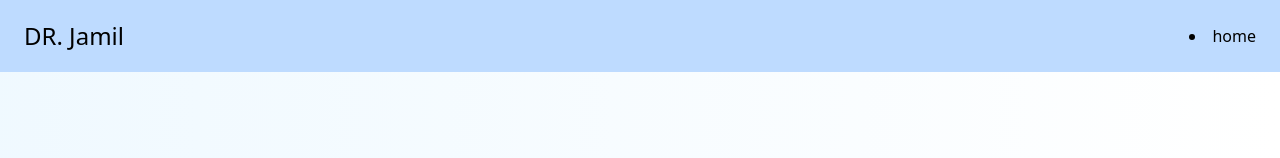
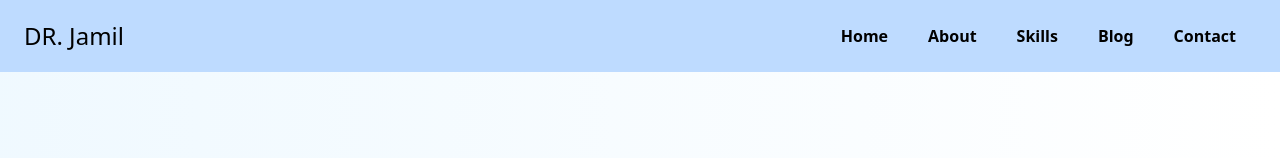
Before and after one commit to kamrulhasananik019/dr-arafat-jamil, a Next.js app: page / in a window 1280 px wide. Shown: the top 158 px of the page. Built offline with nearby package versions, Linux system fonts and the light colour scheme.

Commit message:
header menu add

```diff
--- a/src/app/component/header/header.tsx
+++ b/src/app/component/header/header.tsx
@@ -1,6 +1,7 @@
 import React from 'react'
 
 export default function Header() {
+  const navMenus=["Home","About","Skills","Blog","Contact"];
   return (
   <div className='bg-blue-200'>
       <div className='container flex justify-between items-center mx-auto  px-6 py-5 '>
@@ -8,7 +9,11 @@ export default function Header() {
         <p className='text-2xl'>DR. Jamil</p>
         </div>
         <div>
-            <li>home</li>
+           {
+            navMenus.map((menu,index)=>(
+              <a className='px-5 font-semibold' key={index} >{menu}</a>
+            ))
+           }
         </div>
       </div>
   </div>
```
